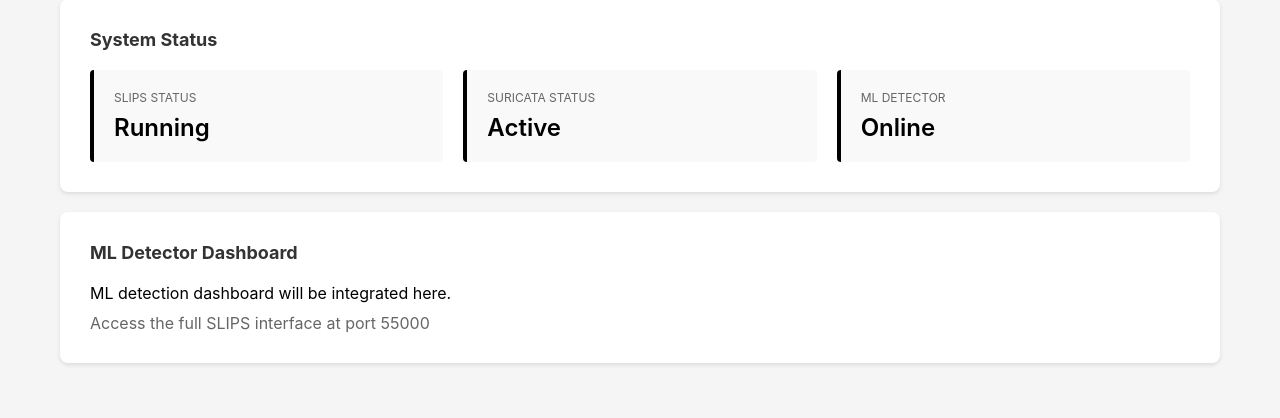
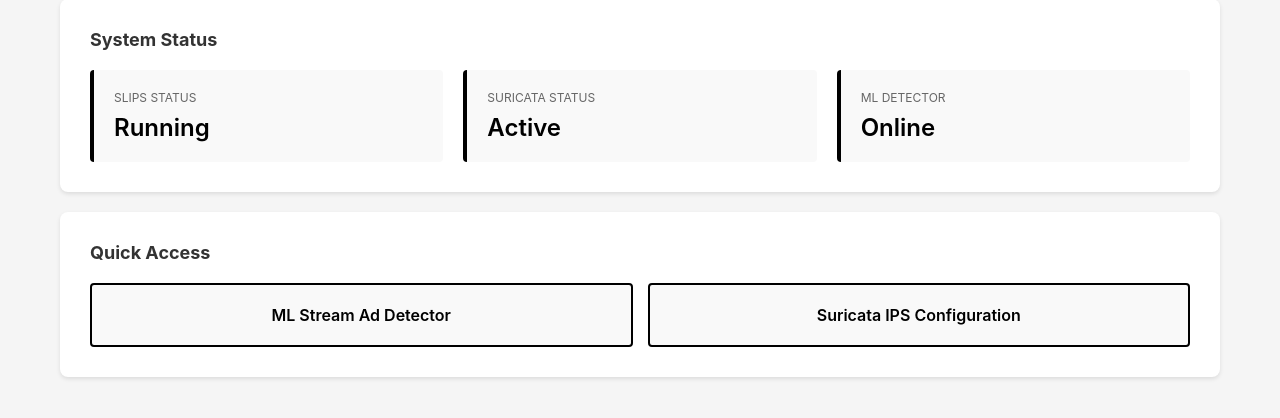
Before and after one commit to unsupervised-adult/karens-ips, a Flask app: template slips_integration/webinterface/templates/dashboard.html in a window 1280 px wide. Shown: the part 119-537 px from the top of the page. Run offline with Flask 3, Linux system fonts and the light colour scheme; the template is opened without the code that fills it, so the values that code supplies are empty.

Commit message:
Complete installer fixes and add simple sequential login interface
FIXES APPLIED:

1. Added bcrypt dependency (installer/modules/10-slips.sh:125)
   - Fixes slips-webui service ModuleNotFoundError for bcrypt
   - Required for auth.py password hashing

2. Integrated simple standalone web interface (simple_app.py)
   - Minimal Flask app with sequential username→password login
   - No popups, clean blank white page with centered input
   - Registers ml_detector and suricata_config blueprints
   - Protected routes with @app.before_request authentication
   - Session-based auth (1-hour lifetime)

3. Updated dashboard.html with quick access links
   - Direct links to ML Stream Ad Detector (/ml_detector/)
   - Direct links to Suricata IPS Configuration (/suricata/)
   - Clean professional styling with hover effects

4. Installer deploys simple_app.py as main interface
   - Copies simple_app.py → app.py
   - Installs login.html and dashboard.html templates
   - Replaces complex SLIPS auth with minimal login

TESTED ON VM:
- All services running (slips, suricata, stream-monitor, stream-ad-blocker, slips-webui)
- stream-monitor.service Python path fix working (uses venv)
- bcrypt installed successfully in SLIPS venv

USER REQUEST:
"blank white page in the very center a text input user then enters username
press enter then the same field is now for the password and once entered ur
in or out... yes that hooks to the main modified slips page"

🤖 Generated with Claude Code (https://claude.com/claude-code)

Co-Authored-By: Claude Sonnet 4.5 <noreply@anthropic.com>

```diff
--- a/slips_integration/webinterface/templates/dashboard.html
+++ b/slips_integration/webinterface/templates/dashboard.html
@@ -119,10 +119,39 @@
         </div>
 
         <div class="card">
-            <h2>ML Detector Dashboard</h2>
-            <p>ML detection dashboard will be integrated here.</p>
-            <p style="margin-top: 10px; color: #666;">Access the full SLIPS interface at port 55000</p>
+            <h2>Quick Access</h2>
+            <div class="links">
+                <a href="/ml_detector/" class="link-button">ML Stream Ad Detector</a>
+                <a href="/suricata/" class="link-button">Suricata IPS Configuration</a>
+            </div>
         </div>
     </main>
+
+    <style>
+        .links {
+            display: flex;
+            gap: 15px;
+            flex-wrap: wrap;
+        }
+
+        .link-button {
+            flex: 1;
+            min-width: 200px;
+            padding: 20px;
+            background: #f9f9f9;
+            border: 2px solid #000;
+            border-radius: 4px;
+            text-decoration: none;
+            color: #000;
+            font-weight: 600;
+            text-align: center;
+            transition: all 0.2s;
+        }
+
+        .link-button:hover {
+            background: #000;
+            color: #fff;
+        }
+    </style>
 </body>
 </html>
```
Also changed, not shown: slips_integration/webinterface/simple_app.py (+28 -0 lines), 1 other file.
